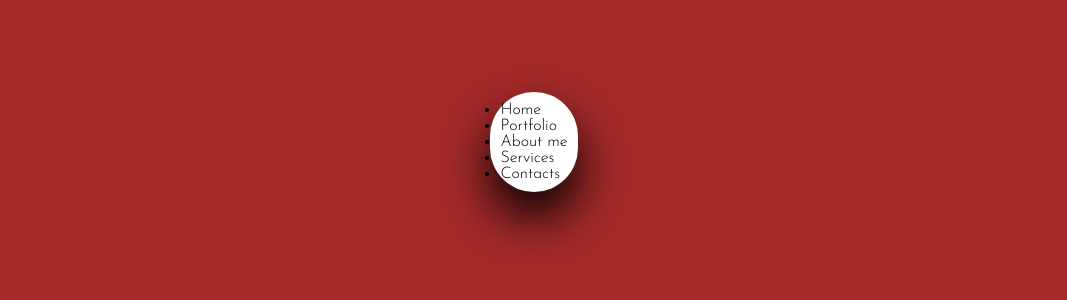
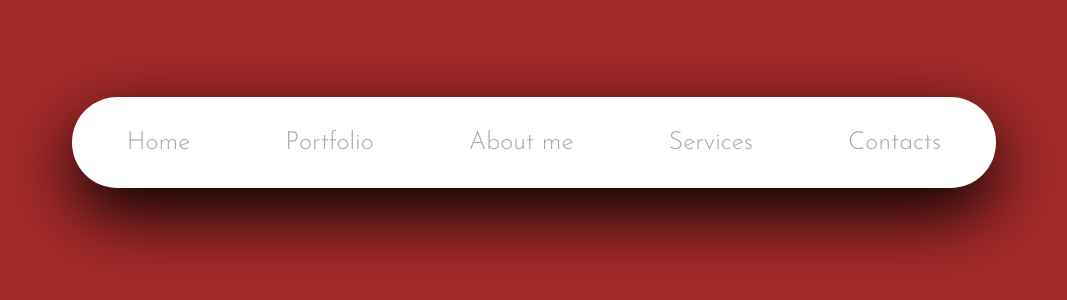
Before and after one commit to alemba-21/Navigation-bar, a plain HTML site: page index.html in a window 1280 px wide. Shown: the part 258-558 px from the top of the page, without its empty margins (106-1173 px from the left). Drawn offline with Linux system fonts and the light colour scheme.

Commit message:
working of the hover part

```diff
--- a/assets/css/style.css
+++ b/assets/css/style.css
@@ -18,6 +18,38 @@ nav{
     background: #fff;
     border-radius: 50px;
     padding: 10px;
-    box-shadow: 0 25px 50px;
+    box-shadow: 0 25px 70px;
 
 }
+
+nav ul li{
+    list-style: none;
+    display: inline-block;
+    padding:13px 35px;
+    margin: 10px;
+    font-size: 25px;
+    font-weight: 500;
+    color: darkgrey;
+    cursor: pointer;
+    position: relative;
+    z-index: 2;
+}
+
+nav ul li::after{
+    content: '';
+    background: #f44566;
+    width: 100%;
+    height: 7vh;
+    border-radius: 30px;
+    position: absolute;
+    top: 100%;
+    left: 50%;
+    transform: translate(-50%, -50%);
+    z-index: -1;
+    opacity: 0;
+}
+
+nav ul li:hover{
+    color: #fff;
+
+}
```
